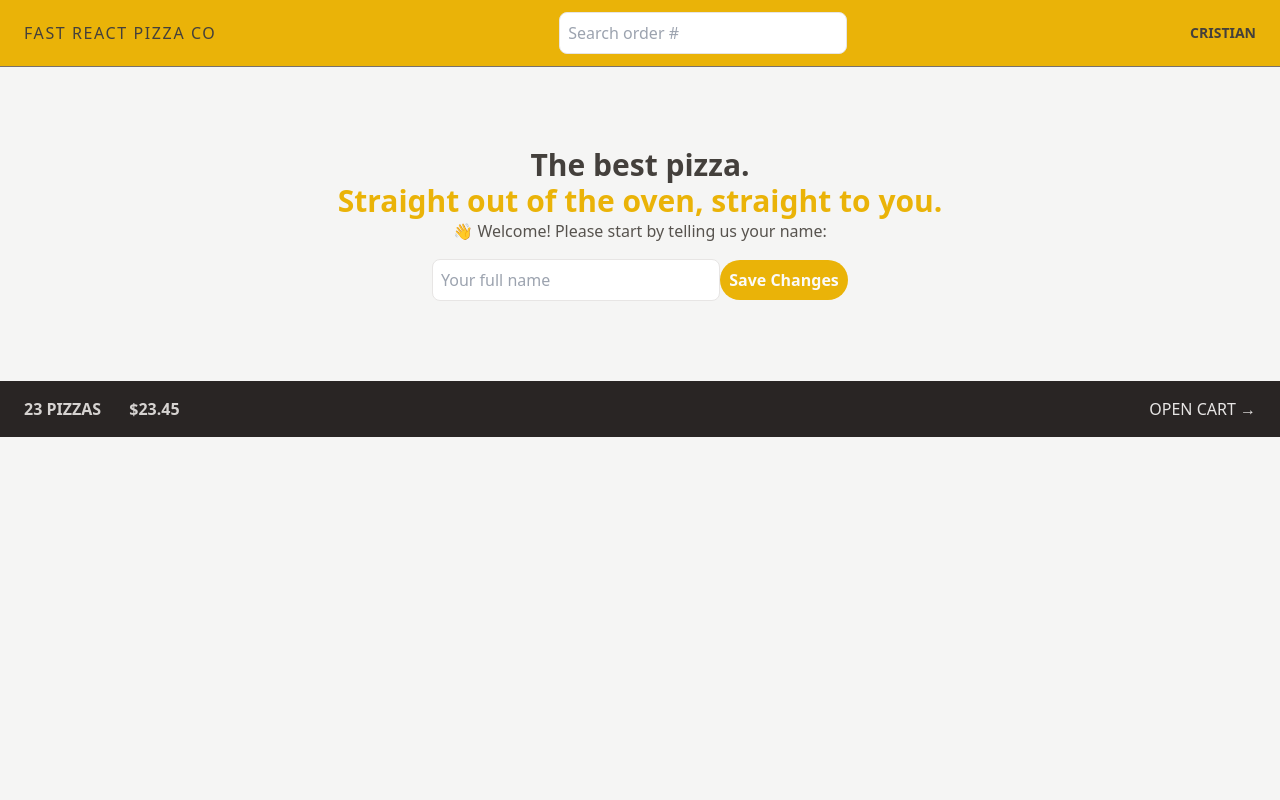
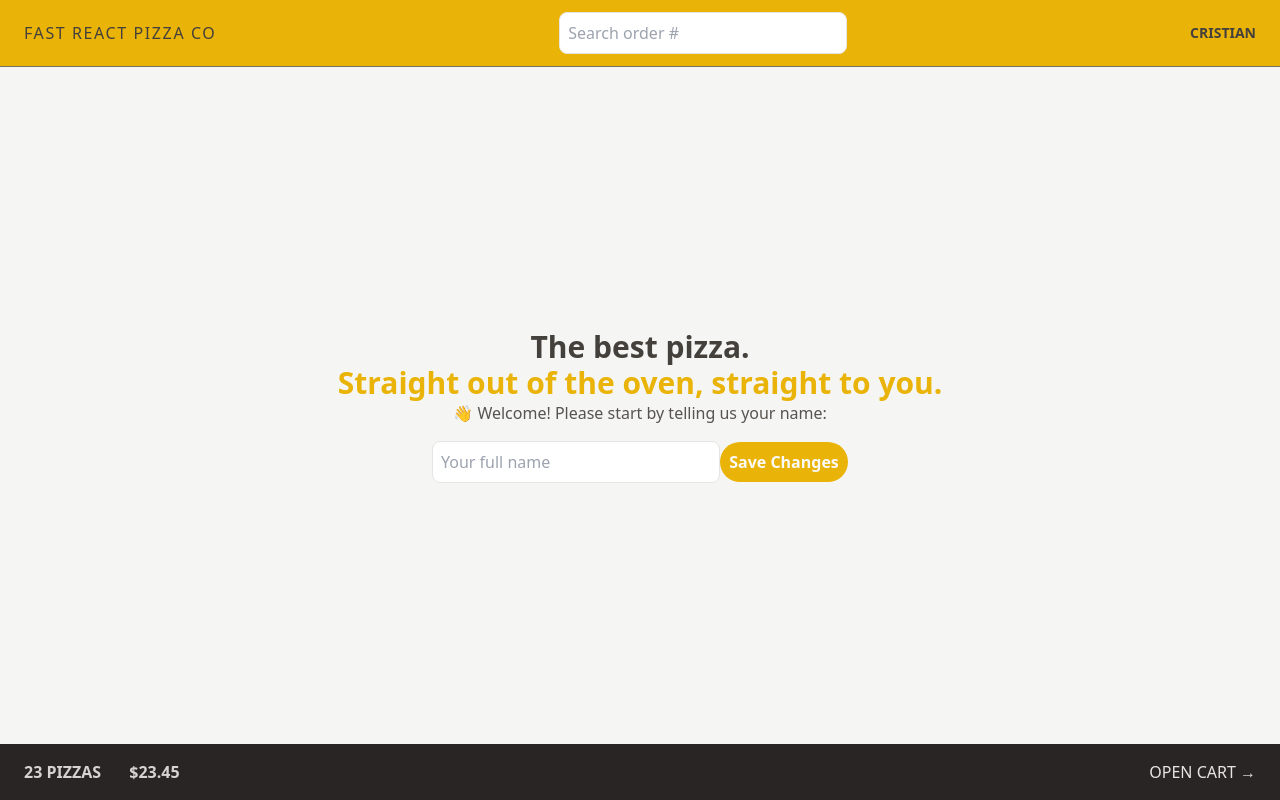
Before and after one commit to CristianLopes/fast-react-pizza, a React (Vite) app: page / in a window 1280 px wide. Built offline with nearby package versions, Linux system fonts and the light colour scheme.

Commit message:
add grid setup

```diff
--- a/src/ui/AppLayout.jsx
+++ b/src/ui/AppLayout.jsx
@@ -8,14 +8,16 @@
   const isLoading = navigation.state === 'loading';
 
   return (
-    <div className='layout'>
+    <div className='grid h-screen grid-rows-[auto_1fr_auto]'>
       {isLoading && <LoaderIndicator />}
 
       <Header />
 
-      <main>
-        <Outlet />
-      </main>
+     <div className='overflow-scroll'>
+        <main className='flex h-full items-center justify-center'>
+            <Outlet />
+          </main>
+     </div>
 
       <CartOverview />
     </div>
```
